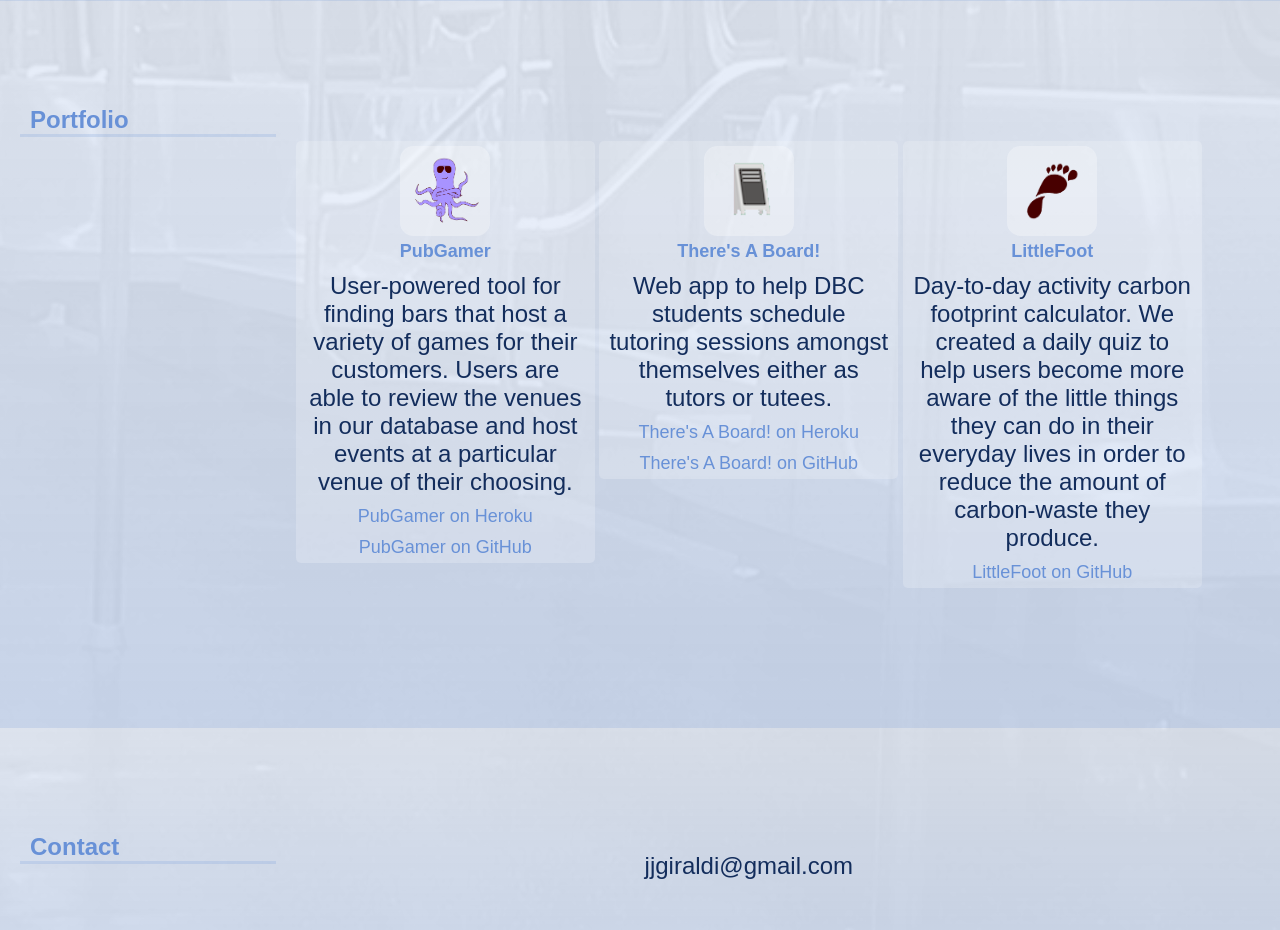
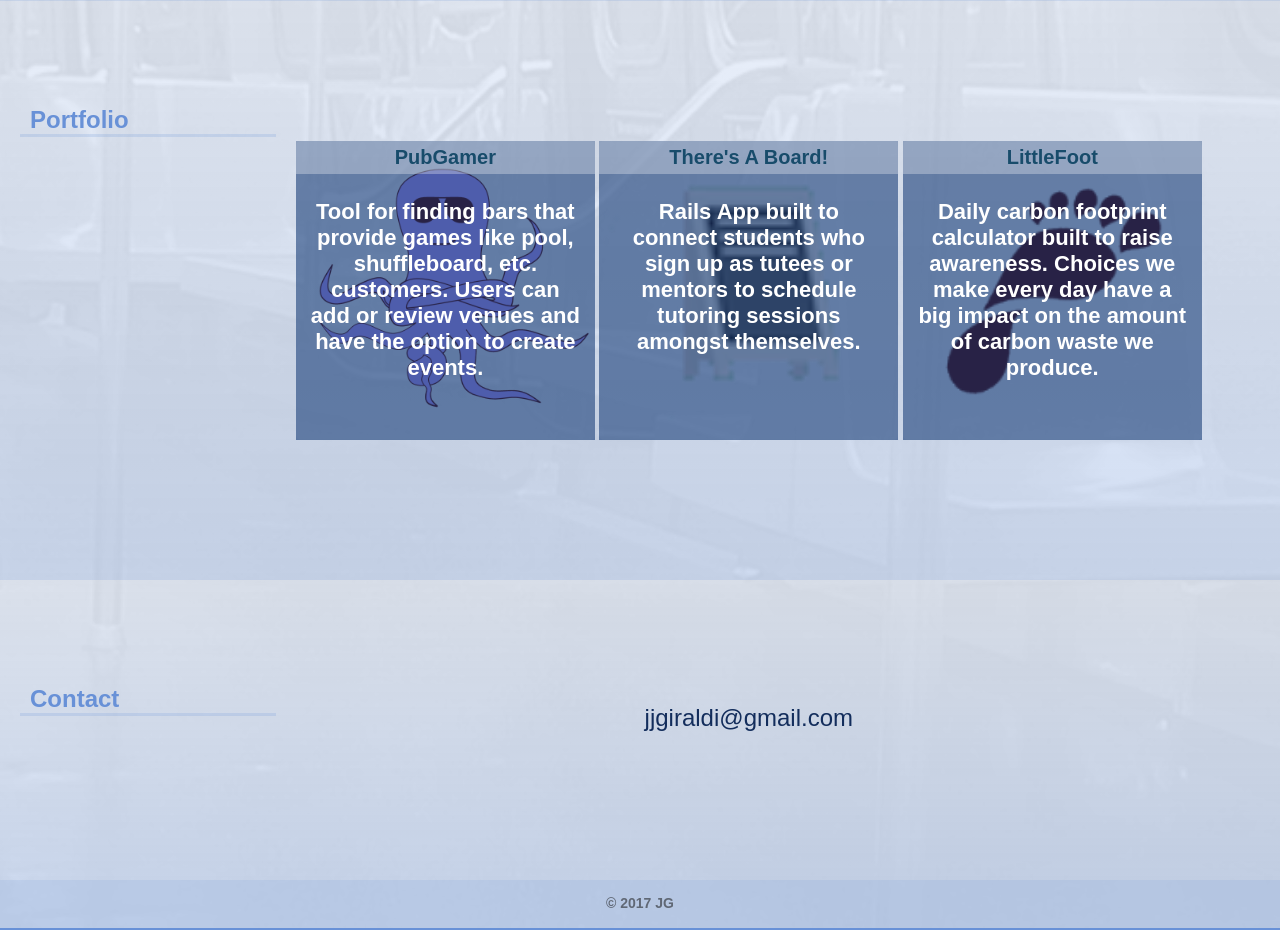
Before and after one commit to juli212/juli212.github.io, a PHP site: page / in a window 1280 px wide. Shown: the part 933-1863 px from the top of the page. Run offline with PHP 8.4, Linux system fonts and the light colour scheme; some libraries are stand-ins or nearby versions.

Commit message:
update project display

```diff
--- a/index.html
+++ b/index.html
@@ -84,39 +84,62 @@
 				<h2>Portfolio</h2>
 
 				<div class='project-box'>
-					<div class='project'>
-						<div class='project-icon'>
-							<img src="imgs/octopus.png" />
-						</div>
+					<div class='project p1'>
+						<div class='content'>
 							<h6>PubGamer</h6>
 							<p>
-							User-powered tool for finding bars that host a variety of games for their customers. Users are able to review the venues in our database and host events at a particular venue of their choosing.
+								Tool for finding bars that provide games like pool, shuffleboard, etc. customers. Users can add or review venues and have the option to create events.
 							</p>
-						<p class='project-link'><a href="http://pub-gamer.herokuapp.com">PubGamer on Heroku</a></p>
-						<p class='project-link'><a href="https://github.com/juli212/pub_gamer">PubGamer on GitHub</a></p>
+							<div class="project-icons">
+								<div class="project-icon">
+									<a title="Heroku" href="http://pub-gamer.herokuapp.com/" >
+										<img src="imgs/octopus.png" >
+									</a>
+								</div>
+								<div class="project-icon">
+									<a href="https://github.com/juli212/pub_gamer" title="Github" >
+										<img src="imgs/github.png" >
+									</a>
+								</div>
+							</div>
+						</div>
 					</div>
 
-					<div class='project'>
-						<div class='project-icon'>
-							<img src="imgs/board.png" />
-						</div>
+					<div class='project p2'>
+						<div class='content'>
 							<h6>There's A Board!</h6>
 							<p>
-							Web app to help DBC students schedule tutoring sessions amongst themselves either as tutors or tutees.
+								Rails App built to connect students who sign up as tutees or mentors to schedule tutoring sessions amongst themselves.
 							</p>
-						<p class='project-link'><a href="http://damp-tor-87542.herokuapp.com/">There's A Board! on Heroku</a></p>
-						<p class='project-link'><a href="https://github.com/juli212/Theres-A-Board">There's A Board! on GitHub</a></p>
+							<div class="project-icons">
+								<div class="project-icon">
+									<a title="Heroku" href="http://damp-tor-87542.herokuapp.com/" >
+										<img src="imgs/board.png" >
+									</a>
+								</div>
+								<div class="project-icon">
+									<a href="https://github.com/juli212/Theres-A-Board" title="Github" >
+										<img src="imgs/github.png" >
+									</a>
+								</div>
+							</div>
+						</div>
 					</div>
 
-					<div class='project'>
-						<div class='project-icon'>
-							<img src="imgs/foot.png" />
-						</div>
+					<div class='project p3'>
+						<div class='content'>
 							<h6>LittleFoot</h6>
 							<p>
-							Day-to-day activity carbon footprint calculator. We created a daily quiz to help users become more aware of the little things they can do in their everyday lives in order to reduce the amount of carbon-waste they produce.
+								Daily carbon footprint calculator built to raise awareness. Choices we make every day have a big impact on the amount of carbon waste we produce.
 							</p>
-						<p class='project-link'><a href="https://github.com/juli212/Little-Foot">LittleFoot on GitHub</a></p>
+							<div class="project-icons">
+								<div class="project-icon">
+									<a href="https://github.com/juli212/Little-Foot" title="Github" >
+										<img src="imgs/github.png" >
+									</a>
+								</div>
+							</div>
+						</div>
 					</div>
 				</div>
 
--- a/style.css
+++ b/style.css
@@ -328,39 +328,130 @@ header:hover .header-icon img {
 /***************************************************/
 
 .project {
-	padding-top: 5px;
+	padding: 0;
 	vertical-align: top;
 	width: 100%;
+	max-width: 500px;
 	position: relative;
 	display: inline-block;
 	margin-bottom: 40px;
 	border-radius: 5px;
+}
+
+.project:after {
+	content: "";
+	display: block;
+	padding-bottom: 100%;
+}
+
+.project .content {
+	position: absolute;
+	width: 100%;
+	height: 100%;
+	overflow: auto;
+	background-color: rgba(19,58,117, 0.6);
+}
+
+.project h6 {
+	font-size: 20px;
+	margin: 0;
+	padding: 5px 0;
+	color: rgb(24,76,107);
+	background-color: rgba(255, 255, 255, 0.3)
+}
+
+.project p {
+	padding: 20px 15px 10px;
+	margin: 5px auto;
+	position: relative;
+	font-size: 22px;
+	font-weight: bold;
+	color: rgb(255, 255, 255);
+}
+
+
+.p1 {
+	background: url('imgs/octopus.png') no-repeat center;
+	background-size: contain;
+}
+
+.p2 {
+	background: url('imgs/board.png') no-repeat center;
+	background-size: contain;
+}
+
+.p3 {
+	background: url('imgs/foot.png') no-repeat center;
+	background-size: contain;
+}
+
+.p1, .p2, .p3 {
 	background-color: rgba(255, 255, 255, 0.2);
 }
 
-.project h6 {
-	font-size: 18px;
-	margin: 5px 0;
-}
 
-.project p {
-	padding: 0 10px;
-	margin: 5px auto;
+.project-icons {
+	position: absolute;
+	width: 180px;
+	height: 60px;
+	top: 0;
+	right: 0;
+	bottom: 0;
+	left: 0;
+	margin: auto;
+	padding: 0;
+	display: none;
 }
 
 .project-icon {
-	margin: 0 auto;
-	width: 90px;
-	height: 90px;
 	position: relative;
-	border-radius: 15%;
-	background-color: rgba(255, 255, 255, 0.3);
+	width: 60px;
+	height: 60px;
+	padding: 0;
+	margin: 0 10px;
+	display: inline-block;
+	border-radius: 1px;
+	background-color: rgba(255, 255, 255, 0.75);
+	border-radius: 50%;
+}
+
+.project-icon a {
+	position: relative;
+	display: block;
+	/*z-index: -1;*/
+	padding: 0;
+	margin: 0;
 }
 
 .project-icon img {
 	width: 100%;
 	height: 100%;
-	padding: 5px 10px;
+	padding: 0;
+}
+
+.project:hover {
+	background-op: transparent;
+}
+
+.project:hover .content {
+	background-color: rgba(19,58,117, 0.4);
+}
+
+.project:hover p {
+	display: inline-block;
+	color: rgba(255, 255, 255, 0.3);
+}
+
+.project:hover .project-icons {
+	display: block;
+}
+
+.project:hover .project-icon a {
+	/*z-index: 1;*/
+}
+
+.project-icon:hover {
+	background-color: rgba(255, 255, 255, 0.9);
 }
 
 @media (min-width: 1200px) {
```
Lines whose indentation alone changed are shown as unchanged.
